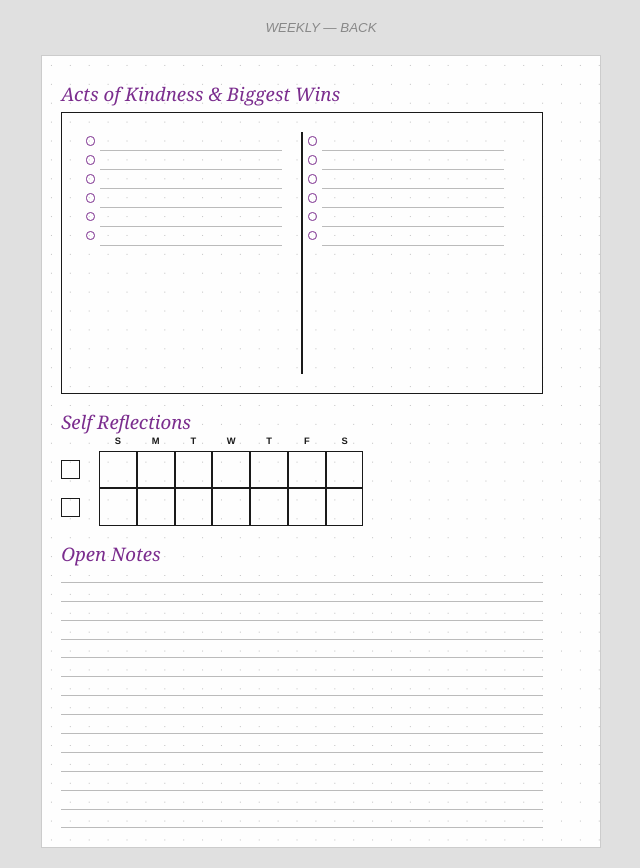
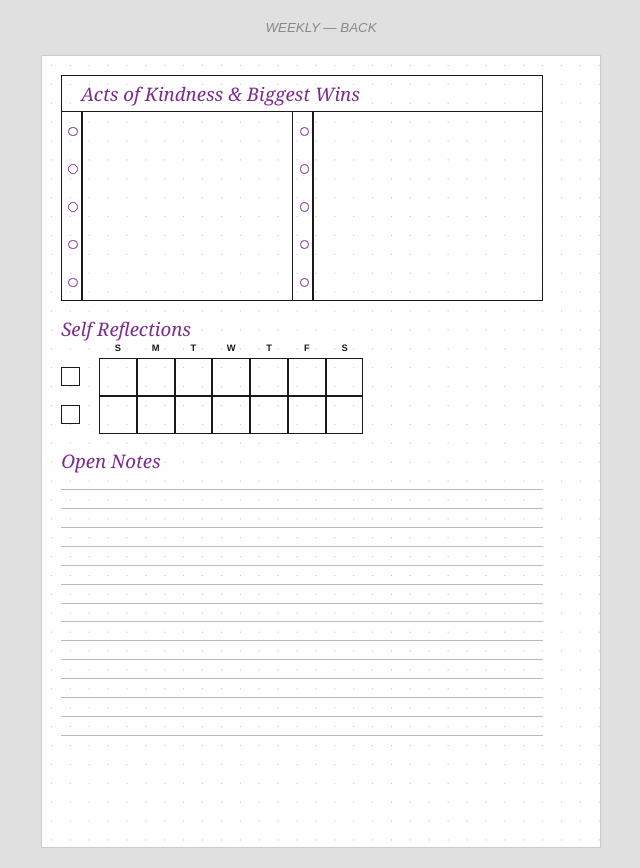
Before and after one commit to YayasDesigns/The-Balanced-Book, a plain HTML site: page blueprints/weekly.html in a window 1280 px wide. Shown: the part 894-1762 px from the top of the page, without its empty margins (319-959 px from the left). Drawn offline with Linux system fonts and the light colour scheme.

Commit message:
Redesign Acts of Kindness & Biggest Wins box
- Move title inside the bordered box with separator line
- Replace bullet rows with open dot-row circles (no writing lines)
- Add divider lines on both sides of each circle column
- Reduce box height to 60mm

Co-Authored-By: Claude Opus 4.6 <noreply@anthropic.com>

```diff
--- a/blueprints/weekly.html
+++ b/blueprints/weekly.html
@@ -133,32 +133,52 @@
     /* ---- Acts of Kindness & Biggest Wins ---- */
     .kindness-wins-box {
       border: 1.5px solid var(--black);
-      padding: 5mm;
+      padding: 0 5mm 5mm 5mm;
+      height: 60mm;
       display: flex;
-      gap: 0;
-      height: 75mm;
+      flex-direction: column;
     }
 
-    .kindness-wins-box .col {
-      flex: 1;
-      padding: 0 5mm;
-    }
-
-    .kindness-wins-box .divider {
-      width: 1.5px;
-      background: var(--black);
-      flex-shrink: 0;
-    }
-
-    /* Title spanning top of the box, 10mm for long text */
-    .title-accent-lg {
+    .kindness-wins-title {
       font-family: var(--font-heading);
       font-style: italic;
       font-size: 14pt;
       color: var(--accent);
       height: 10mm;
       line-height: 10mm;
-      margin: 0;
+      margin: -1px -5mm 0 -5mm;
+      padding-left: 5mm;
+      border-bottom: 1.5px solid var(--black);
+    }
+
+    .kindness-wins-columns {
+      display: flex;
+      flex: 1;
+      gap: 0;
+    }
+
+    .kindness-wins-columns .col {
+      flex: 1;
+      padding: 0;
+    }
+
+    .kindness-wins-columns .divider {
+      width: 1.5px;
+      background: var(--black);
+      flex-shrink: 0;
+      margin-left: 5mm;
+    }
+
+    .kindness-wins-columns .divider-after {
+      margin-left: 0;
+    }
+
+
+    /* Open dot rows — 10mm tall, no writing lines */
+    .dot-row {
+      height: 10mm;
+      display: flex;
+      align-items: center;
     }
 
     /* ---- Self Reflections grid ---- */
@@ -359,27 +379,32 @@
   <div class="page weekly-back">
 
     <!-- Acts of Kindness & Biggest Wins -->
-    <div class="title-accent-lg">Acts of Kindness &amp; Biggest Wins</div>
     <div class="kindness-wins-box">
-      <!-- Left column: Acts of Kindness -->
-      <div class="col">
-        <div class="bullet-row"><span class="bullet-dot"></span></div>
-        <div class="bullet-row"><span class="bullet-dot"></span></div>
-        <div class="bullet-row"><span class="bullet-dot"></span></div>
-        <div class="bullet-row"><span class="bullet-dot"></span></div>
-        <div class="bullet-row"><span class="bullet-dot"></span></div>
-        <div class="bullet-row"><span class="bullet-dot"></span></div>
-      </div>
-      <!-- Vertical divider -->
-      <div class="divider"></div>
-      <!-- Right column: Biggest Wins -->
-      <div class="col">
-        <div class="bullet-row"><span class="bullet-dot"></span></div>
-        <div class="bullet-row"><span class="bullet-dot"></span></div>
-        <div class="bullet-row"><span class="bullet-dot"></span></div>
-        <div class="bullet-row"><span class="bullet-dot"></span></div>
-        <div class="bullet-row"><span class="bullet-dot"></span></div>
-        <div class="bullet-row"><span class="bullet-dot"></span></div>
+      <!-- Title inside the box -->
+      <div class="kindness-wins-title">Acts of Kindness &amp; Biggest Wins</div>
+      <div class="kindness-wins-columns">
+        <!-- Divider before left circles -->
+        <div class="divider divider-after"></div>
+        <!-- Left column -->
+        <div class="col">
+          <div class="dot-row"><span class="bullet-dot"></span></div>
+          <div class="dot-row"><span class="bullet-dot"></span></div>
+          <div class="dot-row"><span class="bullet-dot"></span></div>
+          <div class="dot-row"><span class="bullet-dot"></span></div>
+          <div class="dot-row"><span class="bullet-dot"></span></div>
+        </div>
+        <!-- Divider after left circles -->
+        <div class="divider divider-after"></div>
+        <!-- Vertical divider -->
+        <div class="divider"></div>
+        <!-- Right column -->
+        <div class="col">
+          <div class="dot-row"><span class="bullet-dot"></span></div>
+          <div class="dot-row"><span class="bullet-dot"></span></div>
+          <div class="dot-row"><span class="bullet-dot"></span></div>
+          <div class="dot-row"><span class="bullet-dot"></span></div>
+          <div class="dot-row"><span class="bullet-dot"></span></div>
+        </div>
       </div>
     </div>
 
```
